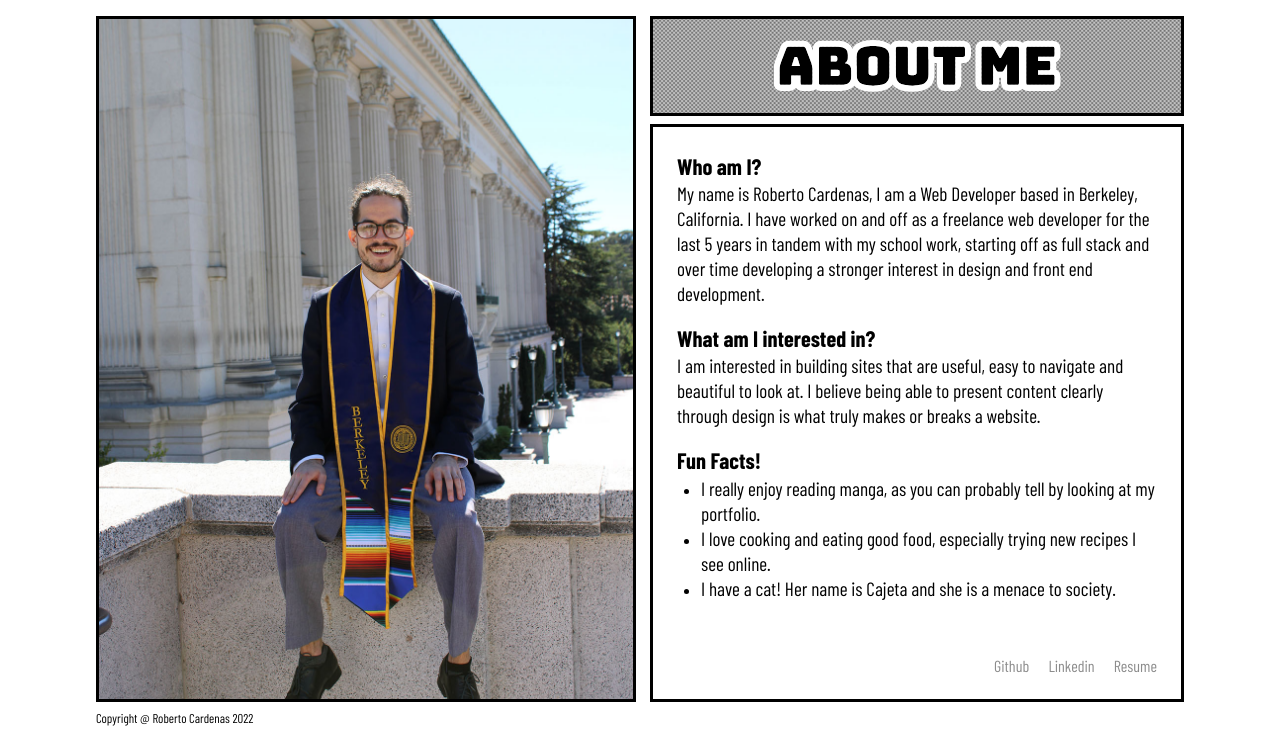
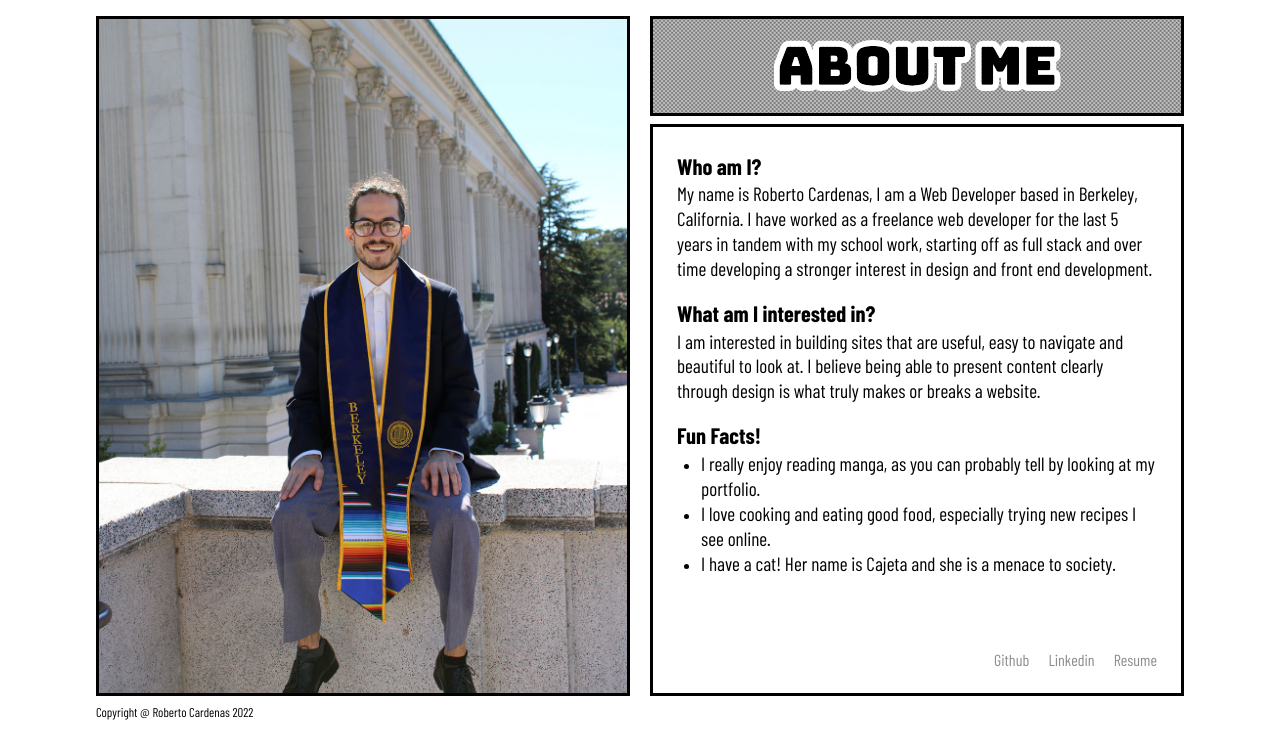
Before and after one commit to Roberto-Cardenas/portfolio-v4, a Flask app: page /about/ in a window 1280 px wide. Shown: the part 45-800 px from the top of the page. Run offline with Flask 2, Linux system fonts and the light colour scheme; some web fonts are replaced.

Commit message:
Fixed box-sizing on splash image in the about page

```diff
--- a/static/css/about.css
+++ b/static/css/about.css
@@ -5,6 +5,7 @@
 }
 
 .splash {
+  box-sizing: border-box;
   border: 3px solid black;
   width: 100%;
   height: auto;
--- a/templates/about.html
+++ b/templates/about.html
@@ -24,7 +24,7 @@
       <div>
         <div class="paragraph">
           <h3>Who am I?</h3>
-          <p>My name is Roberto Cardenas, I am a Web Developer based in Berkeley, California. I have worked on and off as a freelance web developer for the last 5 years in tandem with my school work, starting off as full stack and over time developing a stronger interest in design and front end development.</p>
+          <p>My name is Roberto Cardenas, I am a Web Developer based in Berkeley, California. I have worked as a freelance web developer for the last 5 years in tandem with my school work, starting off as full stack and over time developing a stronger interest in design and front end development.</p>
         </div>
         <div class="paragraph">
           <h3>What am I interested in?</h3>
```
